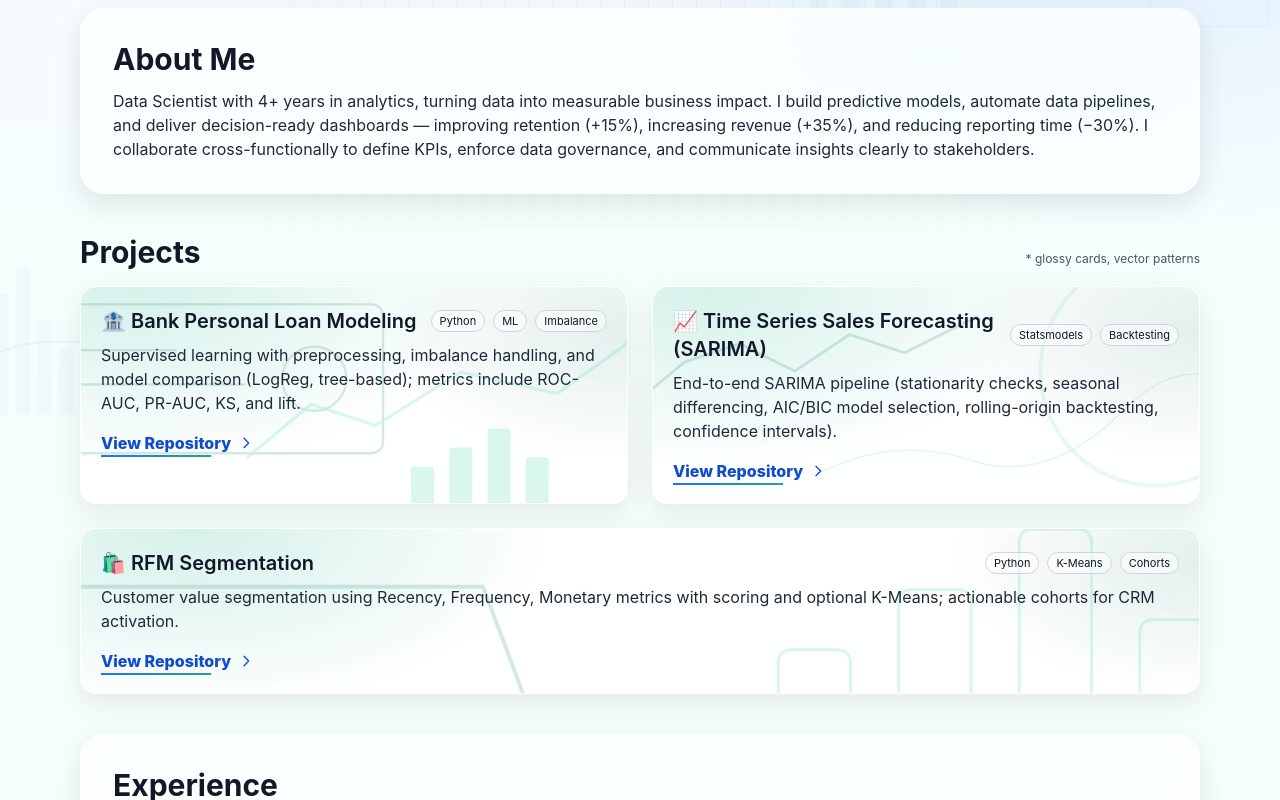
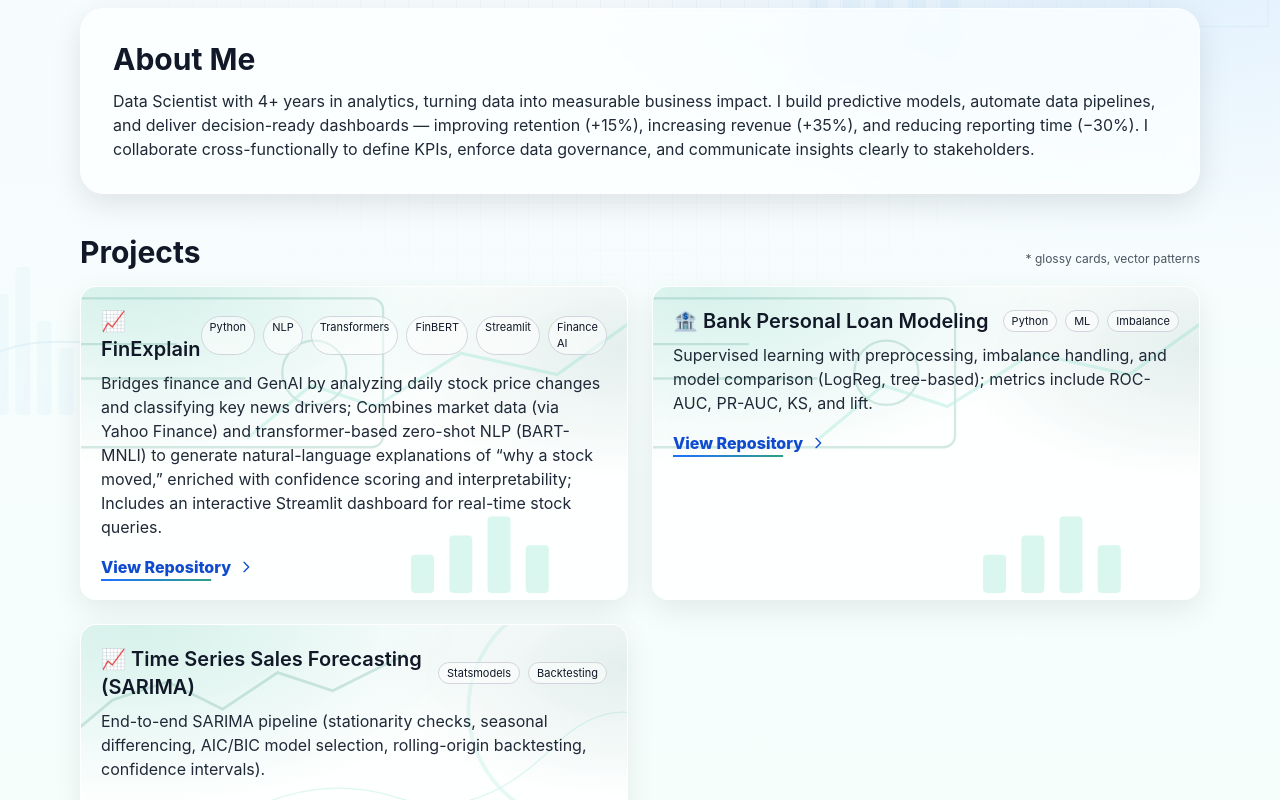
Before and after one commit to spurthip28-bit/Spurthi-Portfolio-, a plain HTML site: page index.html in a window 1280 px wide. Shown: the part 398-1198 px from the top of the page. Drawn offline with nearby package versions, Linux system fonts and the light colour scheme.

Commit message:
Add FinExplain project card to index.html
Added FinExplain project card with description and link.

```diff
--- a/index.html
+++ b/index.html
@@ -108,6 +108,30 @@
 
     <!-- Responsive: 1 column on mobile, 2 columns at md+ -->
     <div class="grid md:grid-cols-2 gap-6">
+      <!-- Fin Explain -->
+      <article class="card card--bank glass rounded-2xl p-5 tilt transition shadow-soft">
+        <div class="flex items-center justify-between">
+          <h3 class="text-lg md:text-xl font-semibold text-gray-900">📈FinExplain</h3>
+          <div class="flex gap-2 text-[11px]">
+            <span class="px-2 py-0.5 rounded-full border border-gray-300 bg-white/50">Python</span>
+            <span class="px-2 py-0.5 rounded-full border border-gray-300 bg-white/50">NLP</span>
+            <span class="px-2 py-0.5 rounded-full border border-gray-300 bg-white/50">Transformers</span>
+            <span class="px-2 py-0.5 rounded-full border border-gray-300 bg-white/50">FinBERT</span>
+            <span class="px-2 py-0.5 rounded-full border border-gray-300 bg-white/50">Streamlit</span>
+            <span class="px-2 py-0.5 rounded-full border border-gray-300 bg-white/50">Finance AI</span>
+          </div>
+        </div>
+        <p class="mt-2 text-sm md:text-base text-gray-800">
+          Bridges finance and GenAI by analyzing daily stock price changes and classifying key news drivers;
+          Combines market data (via Yahoo Finance) and transformer-based zero-shot NLP (BART-MNLI) to generate natural-language explanations of “why a stock moved,” enriched with confidence scoring and interpretability;
+          Includes an interactive Streamlit dashboard for real-time stock queries.
+        </p>
+        <a class="mt-4 link-cta" href="https://github.com/spurthip28-bit/FinExplain" target="_blank" rel="noopener">
+          View Repository
+          <svg xmlns="http://www.w3.org/2000/svg" width="16" height="16" fill="none" viewBox="0 0 24 24" stroke="currentColor" stroke-width="2"><path stroke-linecap="round" stroke-linejoin="round" d="M9 5l7 7-7 7"/></svg>
+        </a>
+      </article>
+
       <!-- Loan Modeling -->
       <article class="card card--bank glass rounded-2xl p-5 tilt transition shadow-soft">
         <div class="flex items-center justify-between">
```
